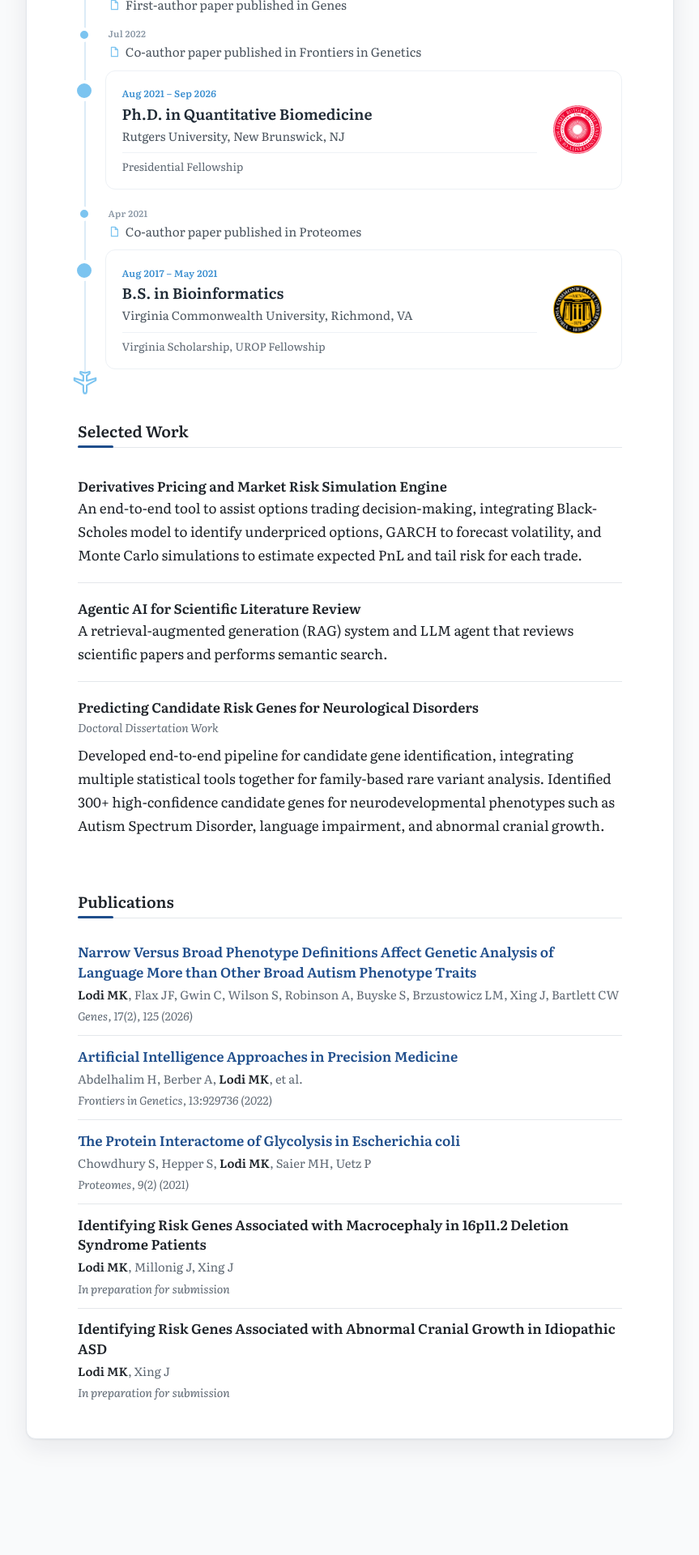
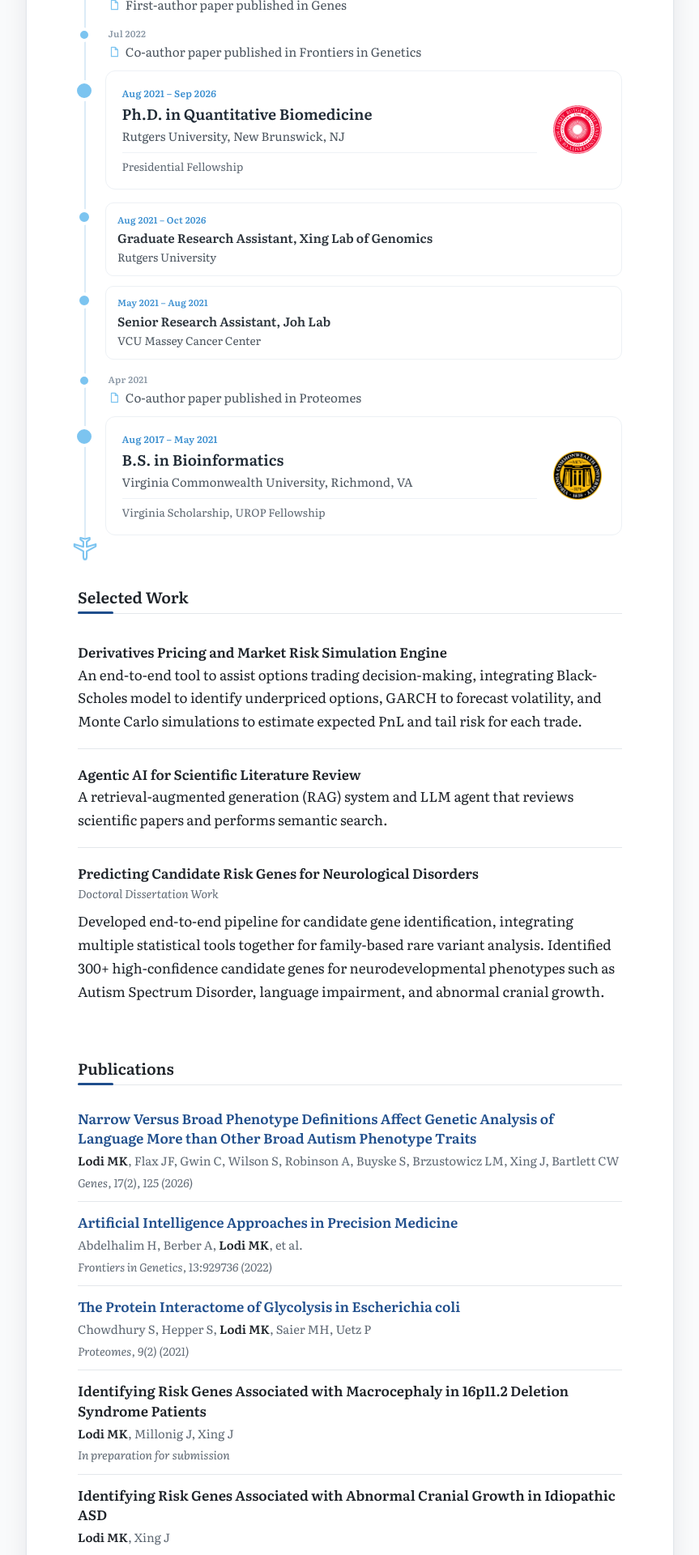
Before and after one commit to mklodi1/mklodi1.github.io, a Jekyll site: the page built from index.html, in a window 1280 px wide. Shown: the part 771-2691 px from the top of the page at 81% size, without its empty margins (208-1071 px from the left). Built offline with Jekyll 4.4.1, drawn with Linux system fonts in a browser that asks for light colours; before the commit the page ends 2588 px from its top, so only the background shows below that.

Commit message:
Add research position cards (Xing Lab, Joh Lab) to timeline
Co-Authored-By: Claude Opus 5.5 <noreply@anthropic.com>
Claude-Session: https://claude.ai/code/session_018B7yRm4wV88UDqtVSP6gVK

```diff
--- a/_data/journey.yml
+++ b/_data/journey.yml
@@ -1,5 +1,5 @@
 # "Timeline" section on the home page, most recent first.
-# Fields: when, title, type (education or paper), place (optional), detail (optional),
+# Fields: when, title, type (education, research or paper), place (optional), detail (optional),
 # logo (optional): an image in assets/img/logos/, shown when the plane reaches the card.
 - when: "Jan 2026"
   title: "First-author paper published in Genes"
@@ -16,6 +16,16 @@
   detail: "Presidential Fellowship"
   logo: /assets/img/logos/rutgers.png
 
+- when: "Aug 2021 – Oct 2026"
+  title: "Graduate Research Assistant, Xing Lab of Genomics"
+  type: research
+  place: "Rutgers University"
+
+- when: "May 2021 – Aug 2021"
+  title: "Senior Research Assistant, Joh Lab"
+  type: research
+  place: "VCU Massey Cancer Center"
+
 - when: "Apr 2021"
   title: "Co-author paper published in Proteomes"
   type: paper
--- a/assets/css/style.css
+++ b/assets/css/style.css
@@ -620,3 +620,11 @@ body { border-top: 6px solid var(--link); }
   .journey-animate .journey-logo { transform: scale(.6); }
   .journey-animate .reached .journey-logo { transform: none; }
 }
+
+/* research positions: smaller cards between the degree cards and the paper lines */
+.journey-research { padding-bottom: .75rem !important; }
+.journey-research .journey-card { padding: .65rem .9rem; border-radius: 10px; }
+.journey-research .journey-when { font-size: .7rem; }
+.journey-research .journey-title { font-size: .96rem; font-weight: 600; color: #2B333B; }
+.journey-research .journey-place { font-size: .86rem; margin-top: .1rem !important; }
+.journey-research .journey-dot { width: 12px; height: 12px; left: 2px !important; top: .75rem; border-width: 2px; }
```
